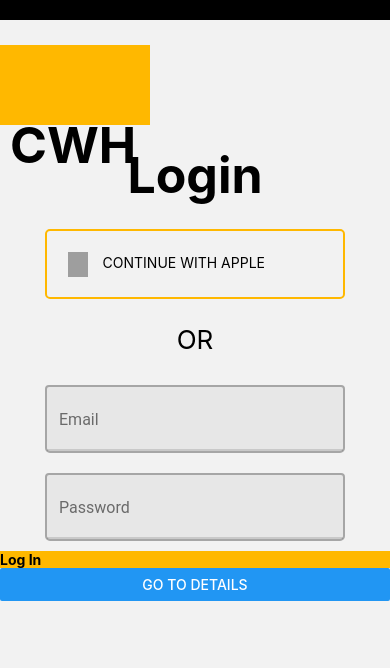
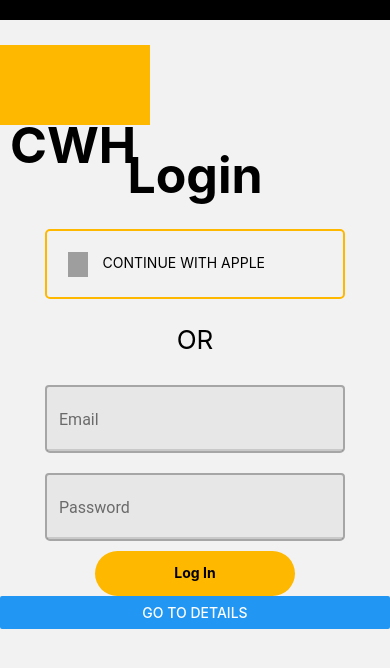
Before and after one commit to stasnorman/cwh, a React Native app: screen / in a window 390 px wide. Shown: the top 668 px of the page. Built offline with nearby package versions, Linux system fonts and the light colour scheme; grey boxes are pictures that could not be loaded.

Commit message:
work desight data

```diff
--- a/components/home.js
+++ b/components/home.js
@@ -2,8 +2,12 @@ import { View, Text, Button, TouchableOpacity, Image, Alert } from "react-native
 import { styles } from "../configApp/styleMain";
 import { styleHeader } from "../configApp/style";
 import { TextInput } from "react-native-paper";
+import { StatusBar } from "expo-status-bar";
+import React from "react";
 
 export function HomeScreen({ navigation }) {
+    const [input, setInput] = React.useState("");
+
     return (
       <View >
         <View style={{ backgroundColor:'#000', height:20, color:'#000'}}/>
@@ -13,12 +17,7 @@ export function HomeScreen({ navigation }) {
             style={styles.buttonFacebookStyle}
             activeOpacity={0.5}
             onPress={() => Alert.alert('Button with adjusted color pressed')}>
-            <Image
-                source={{
-                uri:
-                'https://upload.wikimedia.org/wikipedia/commons/thumb/f/fa/Apple_logo_black.svg/488px-Apple_logo_black.svg.png',
-                }}
-                style={styles.buttonImageIconStyle}
+            <Image source={{ uri: 'https://upload.wikimedia.org/wikipedia/commons/thumb/f/fa/Apple_logo_black.svg/488px-Apple_logo_black.svg.png' }} style={styles.buttonImageIconStyle}
             />
             <View style={styles.buttonIconSeparatorStyle} />
             <Text style={styles.buttonTextStyle}>CONTINUE WITH APPLE</Text>
@@ -26,33 +25,28 @@ export function HomeScreen({ navigation }) {
 
             <Text style={styles.styleOR}>OR</Text>
 
-            <TextInput
-                style={styles.txbInputDesight}
-                placeholder="Email"
-                keyboardType='email-address'
-                name='txtEmail'
+            <TextInput style={styles.txbInputDesight} placeholder="Email" keyboardType='email-address' name='txtEmail'
+                onChangeText={
+                    (login) => setInput(login)
+                }
             />
-            <TextInput
-                style={styles.txbInputDesight}
-                placeholder="Password"
-                keyboardType='default'
-            />
-         <TouchableOpacity
-            style={styles.logInDesight}
-            activeOpacity={0.5}
+            <TextInput style={styles.txbInputDesight} placeholder="Password" keyboardType='default' />
+
+         <TouchableOpacity style={styles.logInDesight} activeOpacity={0.5}
             onPress={
                 () => {
-                            navigation.navigate('MainScreen')
-
-
+                        if (input == 'lol') navigation.navigate('MainScreen')
+                        else Alert.alert('Уведомление','Неверная авторизация')
                     }
                 }>
             <Text style={styles.txtInBtnLogIn}>Log In</Text>
         </TouchableOpacity>
 
-        <Button
-          title="Go to Details"
-          onPress={() => navigation.navigate('Details')}
+
+        <Button title="Go to Details"
+          onPress={
+              () => navigation.navigate('Details')
+            }
         />
       </View>
     );
--- a/configApp/styleMain.js
+++ b/configApp/styleMain.js
@@ -57,7 +57,13 @@ export const styles = StyleSheet.create({
       alignSelf:'center'
     },
     logInDesight:{
-      backgroundColor:'#FFB800'
+      backgroundColor:'#FFB800',
+      width: 200,
+      borderRadius:45,
+      height: 45,
+      alignSelf:'center',
+      alignItems:'center',
+      padding:13
     },
     txtInBtnLogIn:{
       fontWeight:'bold'
```
